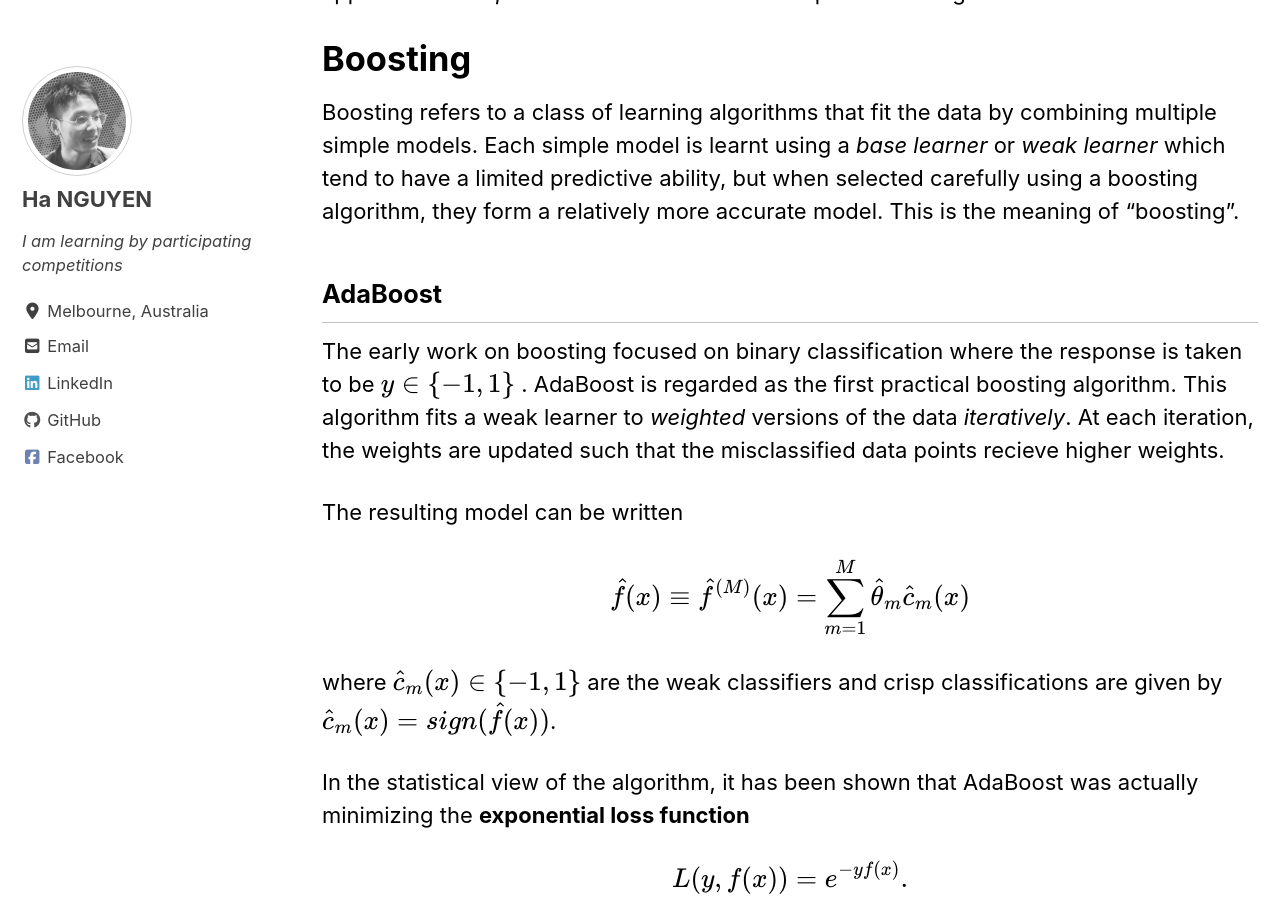
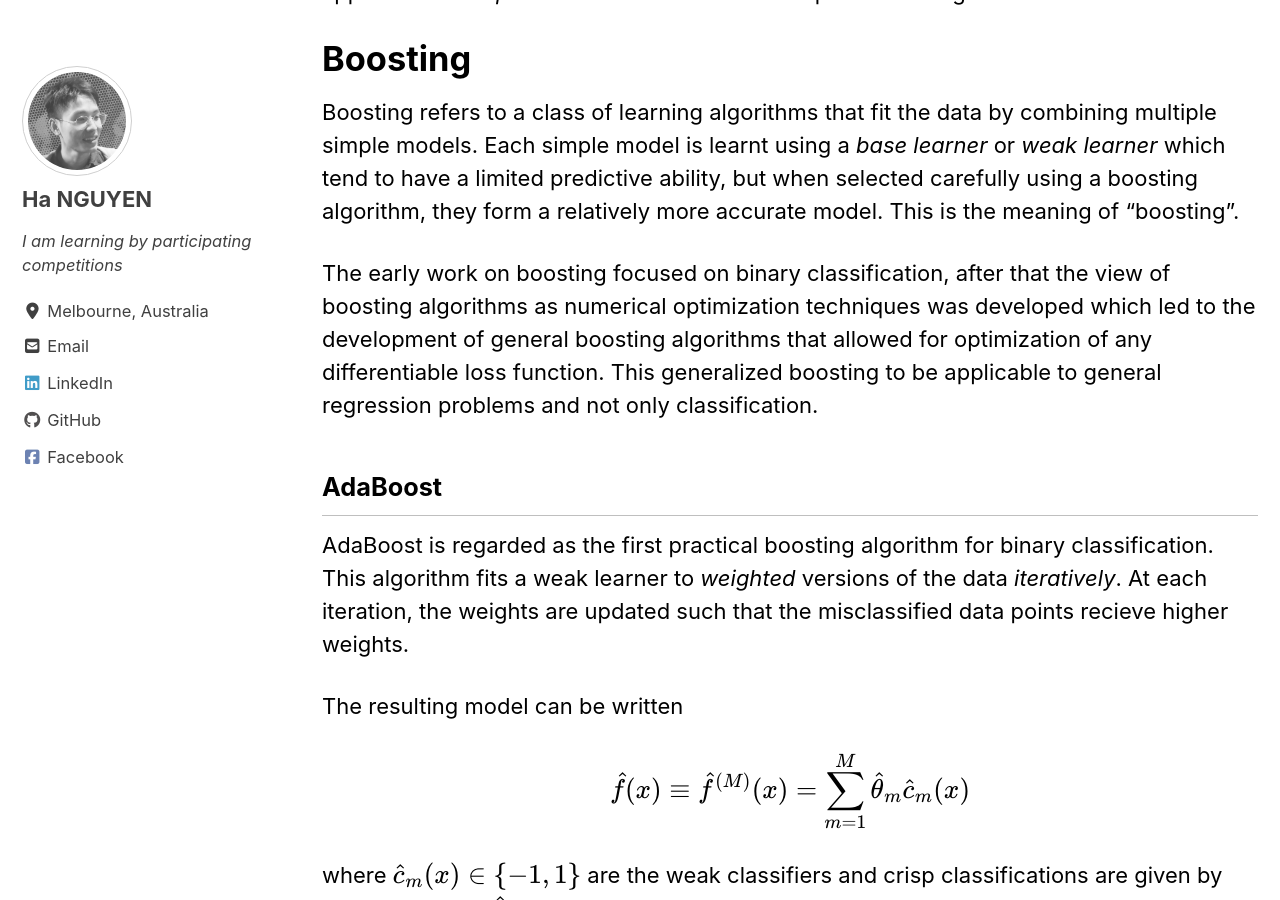
Before and after one commit to datasciblog/datasciblog.github.io, a Jekyll site: the page built from _posts/2020-02-26-tree-boosting-03.md, in a window 1280 px wide and 900 px high, scrolled down 5156 px. Built offline with Jekyll 4.4.1, drawn with Linux system fonts in a browser that asks for light colours; cached includes are drawn as plain includes; nearby versions of some CDN libraries; formulas are drawn with MathJax 3.

Commit message:
Update 2020-02-26-tree-boosting-03.md

```diff
--- a/_posts/2020-02-26-tree-boosting-03.md
+++ b/_posts/2020-02-26-tree-boosting-03.md
@@ -125,9 +125,11 @@ One notable example of *a model class which leads to a discrete optimization pro
 Boosting refers to a class of learning algorithms that fit the data by combining multiple simple models. Each simple model is learnt using a *base learner* or *weak learner* which tend to have a limited predictive ability, but when selected carefully
 using a boosting algorithm, they form a relatively more accurate model. This is the meaning of "boosting".
 
+The early work on boosting focused on binary classification, after that the view of boosting algorithms as numerical optimization techniques was developed which led to the development of general boosting algorithms that allowed for optimization of any differentiable loss function. This generalized boosting to be applicable to general regression problems and not only classification.
+
 ## AdaBoost
 
-The early work on boosting focused on binary classification where the response is taken to be $y \in \\{−1, 1 \\} $ . AdaBoost is regarded as the first practical boosting algorithm. This algorithm fits a weak learner to *weighted* versions of the data *iteratively*. At each iteration, the weights are updated such that the misclassified data points recieve higher weights.
+ AdaBoost is regarded as the first practical boosting algorithm for binary classification. This algorithm fits a weak learner to *weighted* versions of the data *iteratively*. At each iteration, the weights are updated such that the misclassified data points recieve higher weights.
 
 The resulting model can be written
 
```
